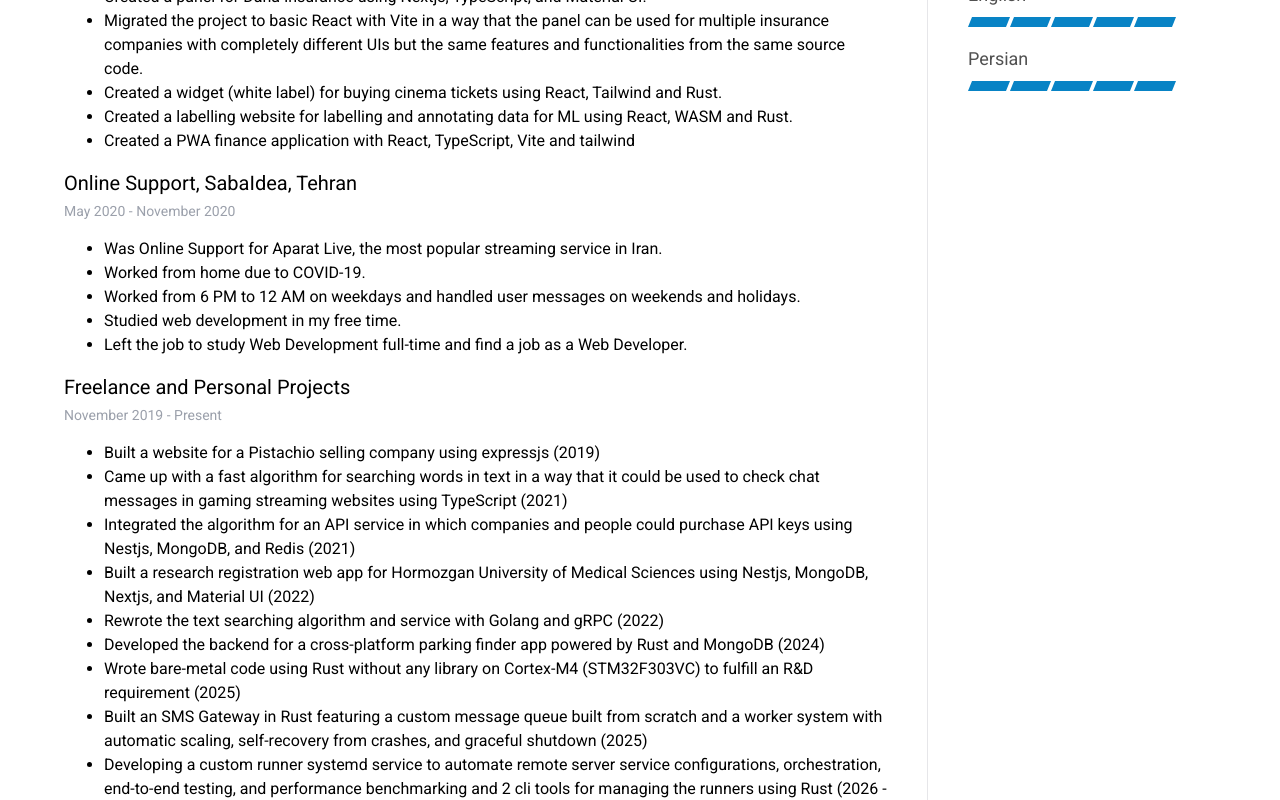
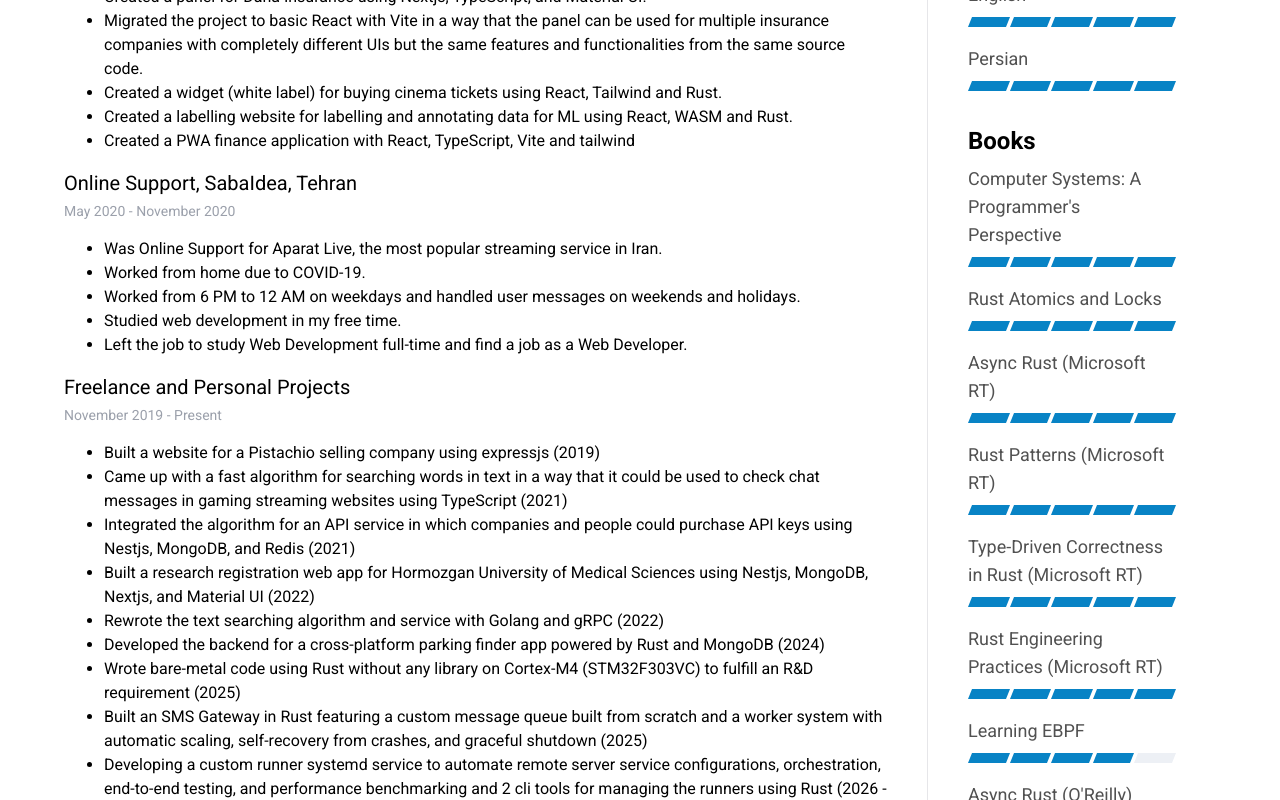
Before and after one commit to Ez-FlawLess/resume, a React (Vite) app: page / in a window 1280 px wide. Shown: the part 1420-2220 px from the top of the page. Built offline with nearby package versions, Linux system fonts and the light colour scheme.

Commit message:
Add books

```diff
--- a/src/App.tsx
+++ b/src/App.tsx
@@ -50,6 +50,21 @@
                                 {skill: "Persian", ability: 5},
                             ]}
                         />
+                        <Skills
+                            title="Books"
+                            skills={[
+                                {skill: "Computer Systems: A Programmer's Perspective", ability: 5},
+                              { skill: "Rust Atomics and Locks", ability: 5 },
+                              { skill: "Async Rust (Microsoft RT)", ability: 5 },
+                              { skill: "Rust Patterns (Microsoft RT)", ability: 5 },
+                              { skill: "Type-Driven Correctness in Rust (Microsoft RT)", ability: 5 },
+                              { skill: "Rust Engineering Practices (Microsoft RT)", ability: 5 },
+                              { skill: "Learning EBPF", ability: 4 },
+                              { skill: "Async Rust (O'Reilly)", ability: 3 },
+                              { skill: "Designing Data-Intensive Applications", ability: 2 },
+
+                            ]}
+                        />
                     </div>
                 </div>
             </div>
```
